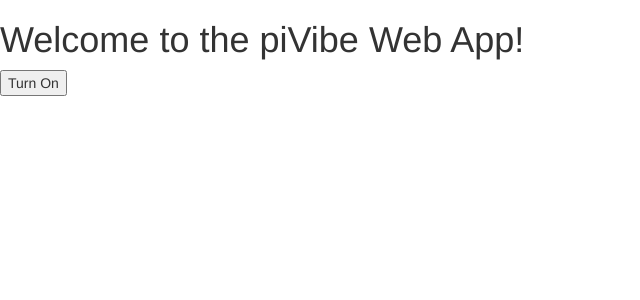
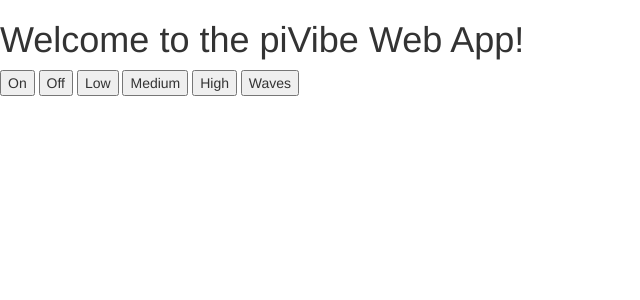
Before and after one commit to simonemmott/piVibe, a Flask app: page / in a window 1280 px wide. Shown: the part 50-350 px from the top of the page, without its empty margins (0-640 px from the left). Run offline with Flask 2, Linux system fonts and the light colour scheme; parts of the project's set-up code (start-up, migrations or seed data) failed here and were passed over; some libraries are stand-ins or nearby versions.

Commit message:
new buttons

```diff
--- a/app/templates/index.html
+++ b/app/templates/index.html
@@ -14,10 +14,10 @@ function vibe_state(state) {
 }
 </script>
 <h1>Welcome to the piVibe Web App!</h1>
-{% if vibe.is_off() %}
-<button type="button" onclick="vibe_state('ON')">Turn On</button>
-{% endif %}
-{% if vibe.is_on() %}
-<button type="button" onclick="vibe_state('OFF')">Turn Off</button>
-{% endif %}
+<button type="button" onclick="vibe_state('ON')">On</button>
+<button type="button" onclick="vibe_state('OFF')">Off</button>
+<button type="button" onclick="vibe_state('LOW')">Low</button>
+<button type="button" onclick="vibe_state('MEDIUM')">Medium</button>
+<button type="button" onclick="vibe_state('HIGH')">High</button>
+<button type="button" onclick="vibe_state('WAVES')">Waves</button>
 {% endblock %}
```
